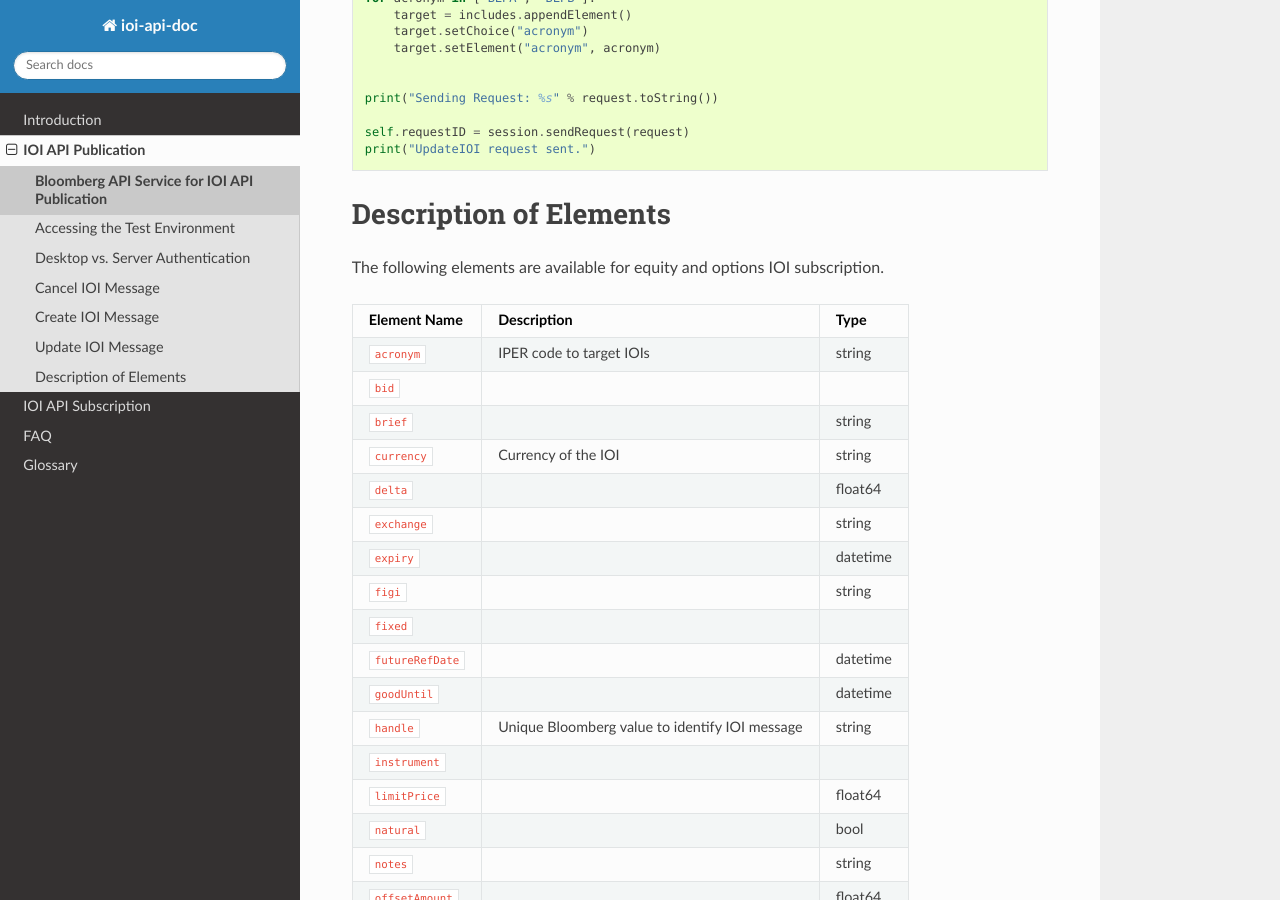
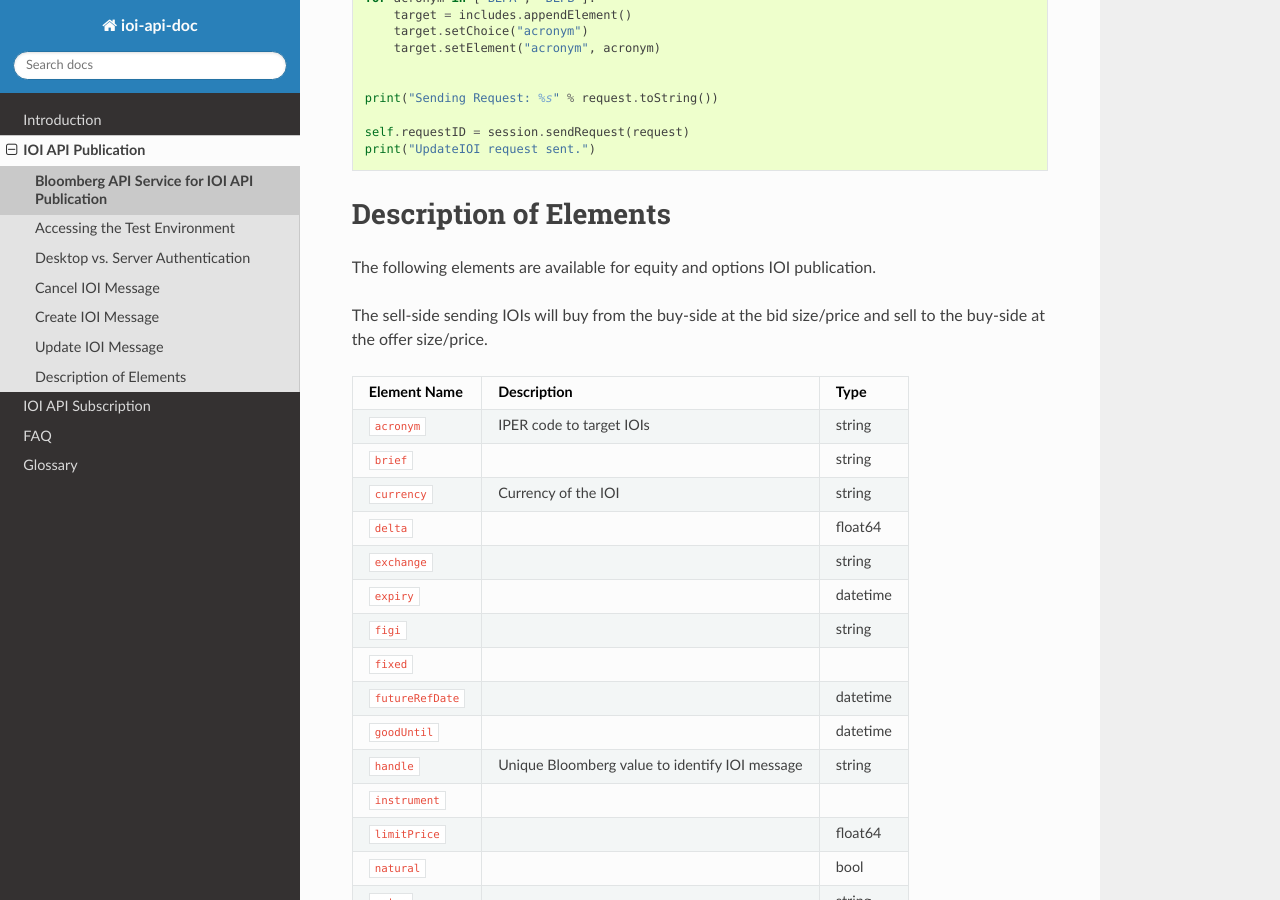
Before and after one commit to tkim/ioi_api_doc, a Sphinx documentation site: the page built from source/publication/reqResp.rst, in a window 1280 px wide and 900 px high, scrolled down 5868 px. Built offline with Sphinx 7.4.7 and the Read the Docs theme 2.0.0, drawn with Linux system fonts in a browser that asks for light colours; formulas are drawn with MathJax 3.

Commit message:
subscription element update

```diff
--- a/source/publication/reqResp.rst
+++ b/source/publication/reqResp.rst
@@ -384,14 +384,14 @@ Full code sample (Equity IOI):-
 Description of Elements
 =======================
 
-The following elements are available for equity and options IOI subscription.
+The following elements are available for equity and options IOI publication.
+
+The sell-side sending IOIs will buy from the buy-side at the bid size/price and sell to the buy-side at the offer size/price.
 
 +------------------------------+-----------------------------------------------+---------+
 |Element Name                  | Description                                   | Type    |
 +==============================+===============================================+=========+
 |``acronym``                   | IPER code to target IOIs                      | string  |
-+------------------------------+-----------------------------------------------+---------+
-|``bid``                       |                                               |         |
 +------------------------------+-----------------------------------------------+---------+
 |``brief``                     |                                               | string  |
 +------------------------------+-----------------------------------------------+---------+
@@ -413,7 +413,7 @@ The following elements are available for equity and options IOI subscription.
 +------------------------------+-----------------------------------------------+---------+
 |``handle``                    |Unique Bloomberg value to identify IOI message | string  |
 +------------------------------+-----------------------------------------------+---------+
-| ``instrument``               |                                               |         |
+|``instrument``                |                                               |         |
 +------------------------------+-----------------------------------------------+---------+
 |``limitPrice``                |                                               | float64 |
 +------------------------------+-----------------------------------------------+---------+
```
Also changed, not shown: 5 other files.
